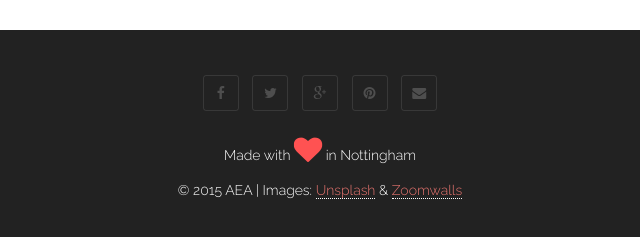
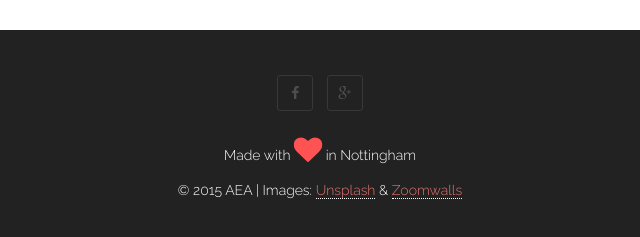
Before and after one commit to web2uSites/web-2u, a plain HTML site: page index.html in a window 1280 px wide. Shown: the part 5057-5294 px from the top of the page, 320-960 px from the left. Drawn offline with Linux system fonts and the light colour scheme.

Commit message:
social icons removed from footer

```diff
--- a/index.html
+++ b/index.html
@@ -491,13 +491,13 @@
 
 				<div class="col-sm-12">
 
-					<ul class="social-links">
-						<li><a href="index.html#" class="wow fadeInUp"><i class="fa fa-facebook"></i></a></li>
-						<li><a href="index.html#" class="wow fadeInUp" data-wow-delay=".1s"><i class="fa fa-twitter"></i></a></li>
-						<li><a href="index.html#" class="wow fadeInUp" data-wow-delay=".2s"><i class="fa fa-google-plus"></i></a></li>
-						<li><a href="index.html#" class="wow fadeInUp" data-wow-delay=".4s"><i class="fa fa-pinterest"></i></a></li>
-						<li><a href="index.html#" class="wow fadeInUp" data-wow-delay=".5s"><i class="fa fa-envelope"></i></a></li>
-					</ul>
+<ul class="social-links">
+<li><a href="index.html#" class="wow fadeInUp"><i class="fa fa-facebook"></i></a></li>
+<!-- <li><a href="index.html#" class="wow fadeInUp" data-wow-delay=".1s"><i class="fa fa-twitter"></i></a></li> -->
+<li><a href="index.html#" class="wow fadeInUp" data-wow-delay=".2s"><i class="fa fa-google-plus"></i></a><!-- </li>
+<li><a href="index.html#" class="wow fadeInUp" data-wow-delay=".4s"><i class="fa fa-pinterest"></i></a></li>
+<li><a href="index.html#" class="wow fadeInUp" data-wow-delay=".5s"><i class="fa fa-envelope"></i></a></li> -->
+</ul>
 
 					<p class="heart">
                         Made with <span class="fa fa-heart fa-2x animated pulse"></span> in Nottingham
```
